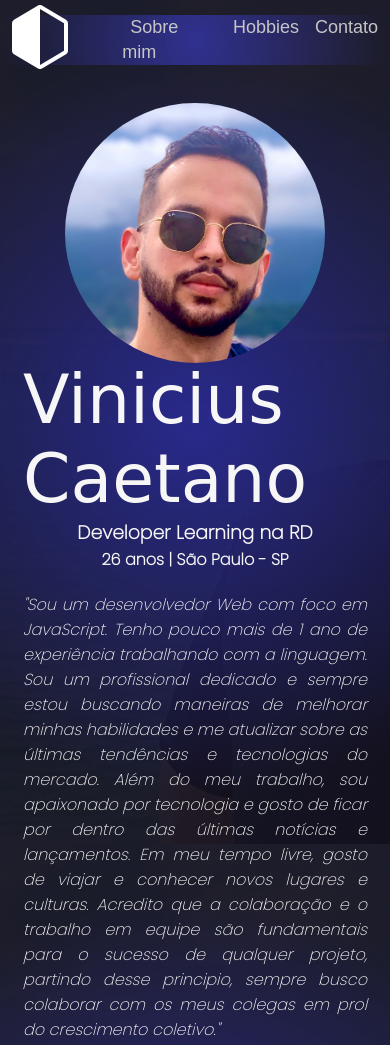
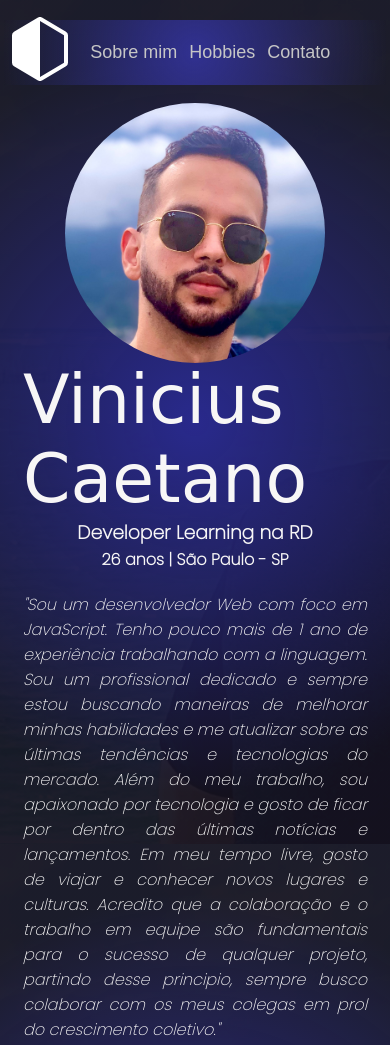
Before and after one commit to zViniicius/Resilia-PI1, a plain HTML site: page index.html in a window 390 px wide. Shown: the top 1045 px of the page. Drawn offline with Linux system fonts and the light colour scheme; a web font is replaced by a local one.

Commit message:
Ajust header margin-top

```diff
--- a/assets/css/style.css
+++ b/assets/css/style.css
@@ -42,8 +42,8 @@
 /* Media Query */
 @media (max-width: 555px) {
   .logo {
-    width: 30% !important;
-    left: 1 !important;
+    width: 20% !important;
+    left: 1px !important;
     position: unset !important;
   }
   nav .container {
@@ -52,7 +52,7 @@
       rgb(49 49 145) 0%,
       rgba(54, 54, 54, 0) 100%
     ) !important;
-    margin-top: 15px !important  ;
+    margin-top: 20px !important  ;
     justify-content: initial !important;
   }
   #navTitle {
@@ -191,13 +191,13 @@ nav .container {
   position: fixed;
   z-index: 1;
   width: 98%;
-  height: 50px;
+  height: 65px;
   background: radial-gradient(
     circle,
     rgb(49 49 145) 0%,
     rgba(54, 54, 54, 0) 60%
   );
-  margin-top: 1%;
+  margin-top: 1rem;
   justify-content: center;
   align-items: center;
 }
@@ -215,6 +215,11 @@ nav .container {
 }
 #navTitle {
   margin-left: 5px;
+  line-height: 16px;
+  letter-spacing: 3px;
+}
+#navTitle > strong {
+  font-size: 20px;
 }
 
 /* MenuPage */
@@ -224,7 +229,7 @@ nav .container {
 }
 .menuLinks ul li > a {
   font-size: 18px;
-  padding: 8px;
+  padding: 6px;
   border-radius: 5px;
   transition: all 0.2s ease-in-out;
   color: #c6c6c6;
--- a/index.html
+++ b/index.html
@@ -2,7 +2,7 @@
 <html lang="pt-br">
   <head>
     <meta charset="UTF-8" />
-    <title>Vinicius's Page</title>
+    <title>Vinicius Caetano</title>
     <meta http-equiv="X-UA-Compatible" content="IE=edge" />
     <meta name="viewport" content="width=device-width, initial-scale=1.0" />
     <link rel="icon" href="assets/img/favicon.svg" />
@@ -16,7 +16,9 @@
           <div class="logo flex-row">
             <a href="#"
               ><img id="imgLogo" src="assets/img/favicon.svg" width="64px" /></a
-            ><span id="navTitle">Vinicius's Page</span>
+            ><span id="navTitle"
+              ><strong>V</strong>inicius <strong>C</strong>aetano</span
+            >
           </div>
           <!-- Menu Links -->
           <div class="menuLinks">
```
